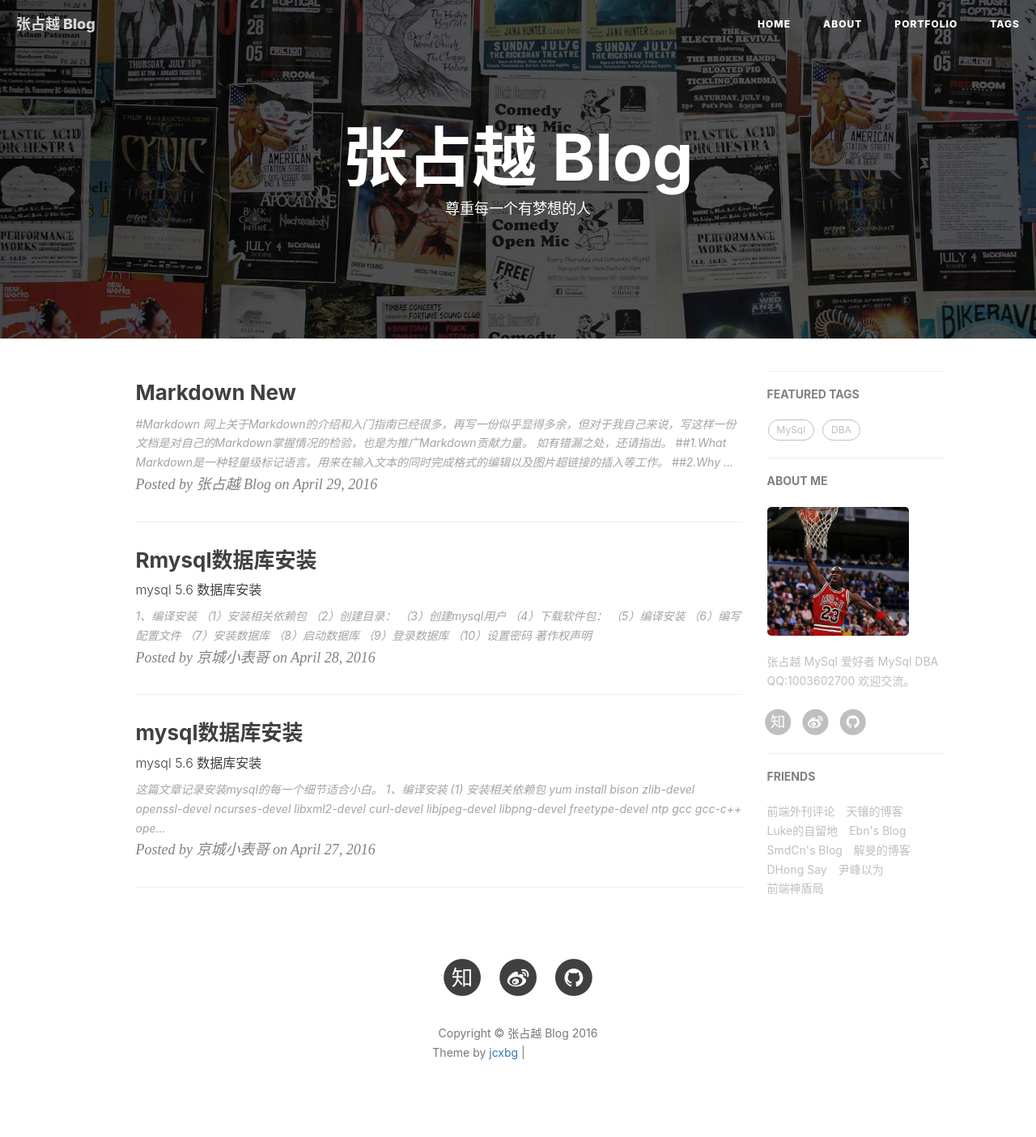
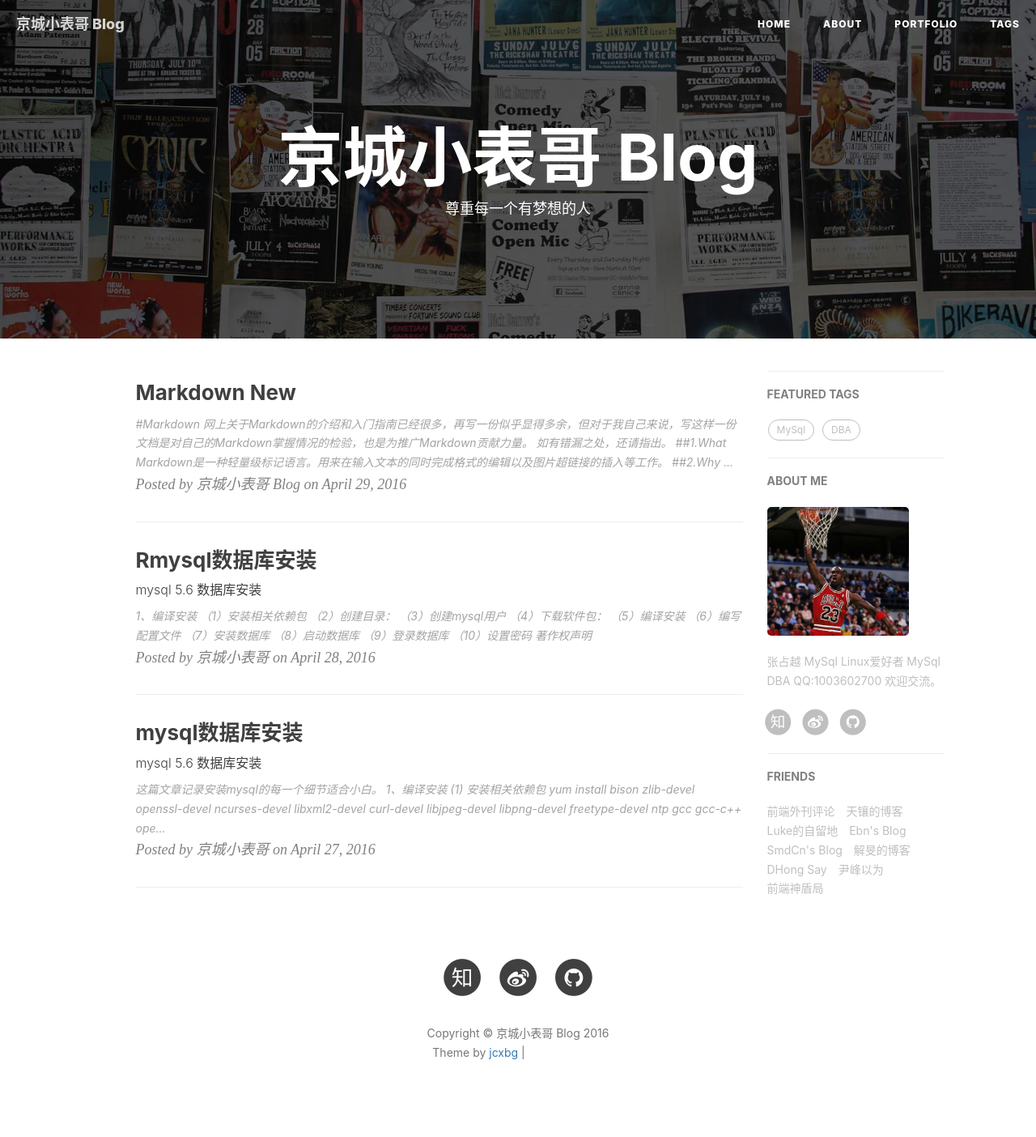
Before and after one commit to mysqlcode/mysqlcode.github.io, a Jekyll site: the page built from index.html, in a window 1280 px wide. Shown: the whole page at 81% size. Built offline with Jekyll 4.4.1, drawn with Linux system fonts in a browser that asks for light colours; nearby versions of some CDN libraries; the list of posts is cut into pages by our own code; comment, search, counter and statistics services are not loaded; grey boxes are pictures that could not be loaded.

Commit message:
201604291748 post

```diff
--- a/_config.yml
+++ b/_config.yml
@@ -1,5 +1,5 @@
 # Site settings
-title: 张占越 Blog
+title: 京城小表哥 Blog
 SEOTitle: 张占越 | 京城小表哥 Blog
 header-img: img/home-bg.jpg
 email: 1003602700@qq.com
@@ -68,7 +68,7 @@ ga_domain: jcxbg.me
 
 # Sidebar settings
 sidebar: true                           # whether or not using Sidebar.
-sidebar-about-description: "张占越 MySql 爱好者  MySql DBA QQ:1003602700 欢迎交流。"
+sidebar-about-description: "张占越 MySql Linux爱好者  MySql DBA QQ:1003602700 欢迎交流。"
 sidebar-avatar: /img/mmmmmm.jpg      # use absolute URL, seeing it's used in both `/` and `/about/`
 
 
```
